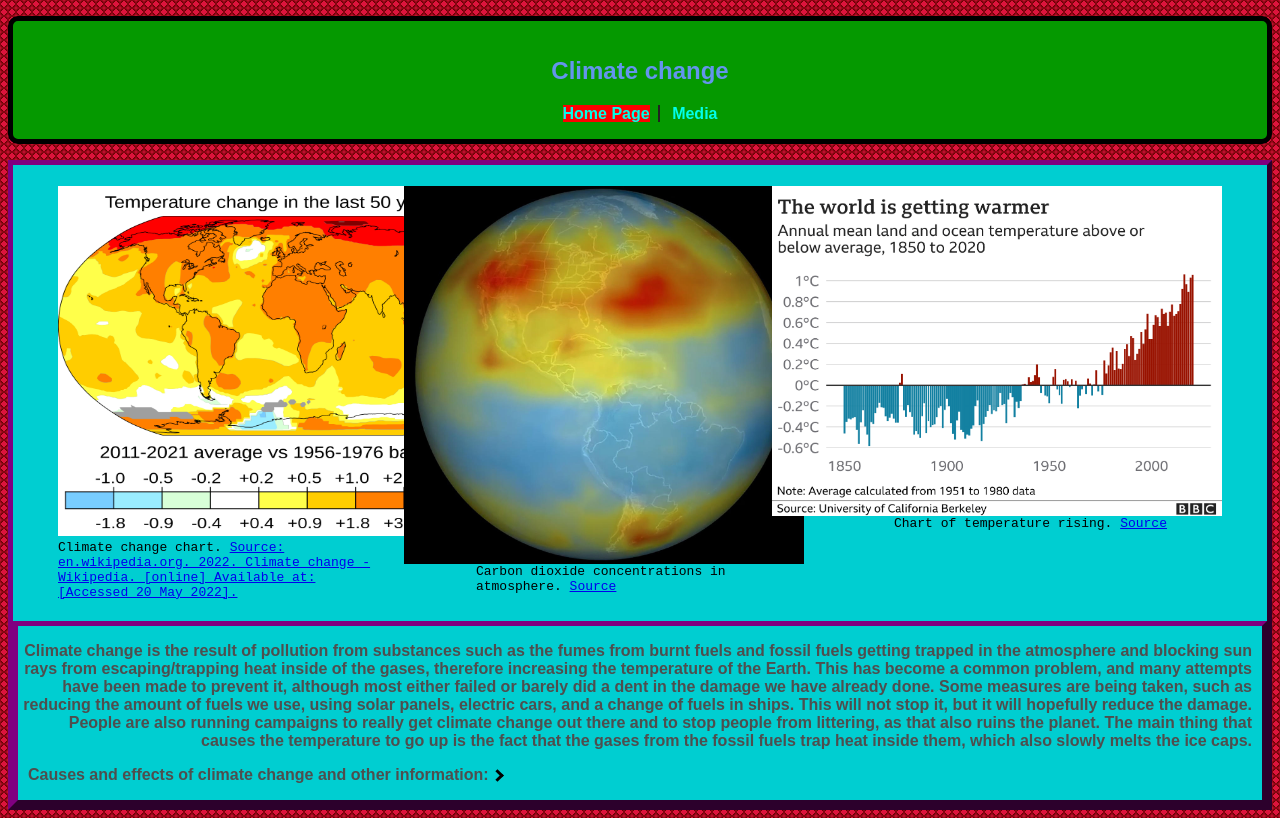
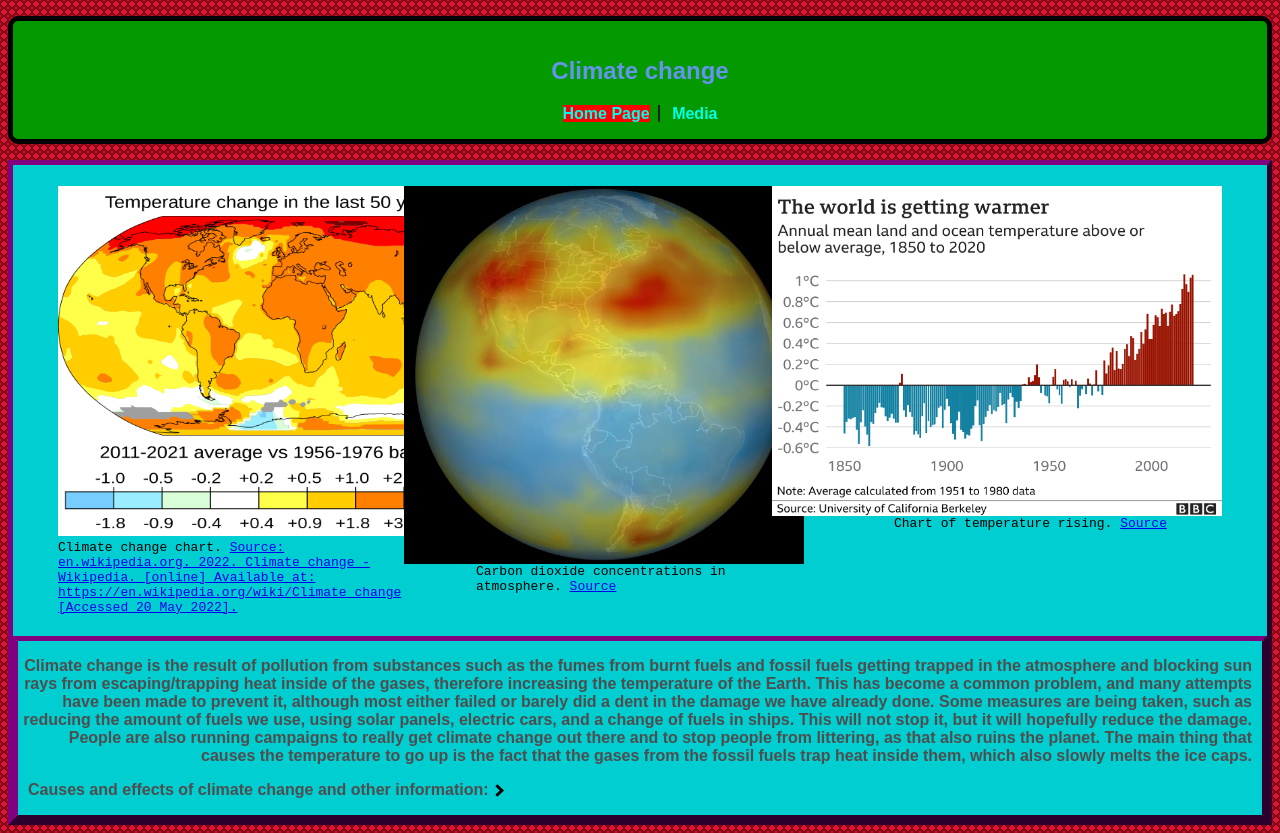
Before and after one commit to godfrac/youtube.github.io, a plain HTML site: page index.html in a window 1280 px wide. Drawn offline with Linux system fonts and the light colour scheme.

Commit message:
Update index.html

```diff
--- a/index.html
+++ b/index.html
@@ -32,7 +32,7 @@
                 <div class="column">
                     <figure>
                         <img src="indeximg1.png" width="450" height="350" alt="Climate change chart">
-                        <figcaption>Climate change chart. <a href="https://en.wikipedia.org/wiki/Climate_change">Source: en.wikipedia.org. 2022. Climate change - Wikipedia. [online] Available at: <https://en.wikipedia.org/wiki/Climate_change> [Accessed 20 May 2022].</a></figcaption>
+                        <figcaption>Climate change chart. <a href="https://en.wikipedia.org/wiki/Climate_change">Source: en.wikipedia.org. 2022. Climate change - Wikipedia. [online] Available at: https://en.wikipedia.org/wiki/Climate_change [Accessed 20 May 2022].</a></figcaption>
                     </figure>
                 </div>
 
```
